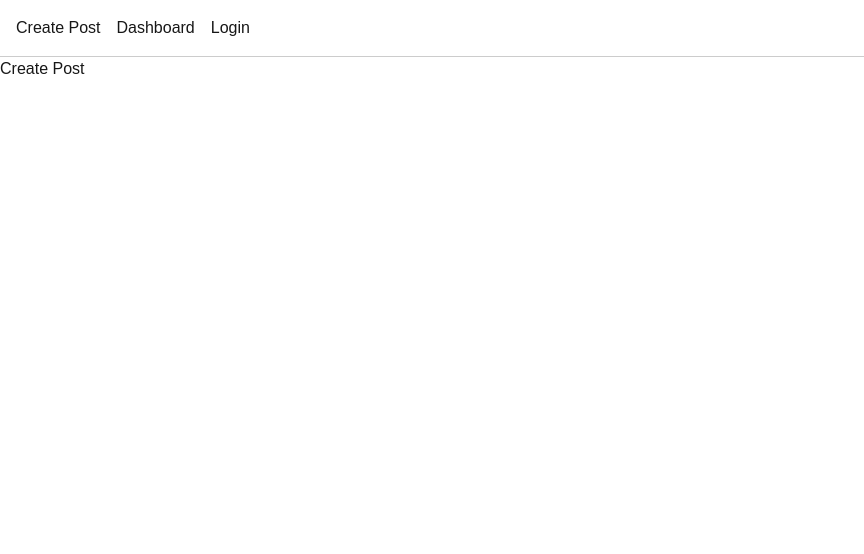
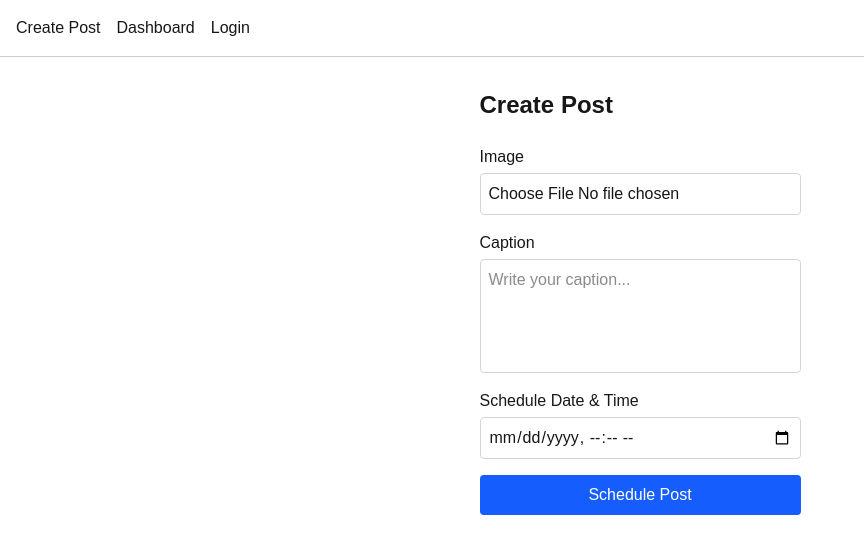
Before and after one commit to MuhammadKhuzaima12/social_scheduler, a Next.js app: page /createPost in a window 1280 px wide. Shown: the top 554 px of the page, without its empty margins (0-864 px from the left). Built offline with nearby package versions, Linux system fonts and the light colour scheme.

Commit message:
Day 2 - Create Post form with Tailwind

```diff
--- a/src/app/createPost/page.tsx
+++ b/src/app/createPost/page.tsx
@@ -1,7 +1,48 @@
+"use client"
+
+import { useState } from "react"
+
 export default function CreatePost() {
+  const [caption, setCaption] = useState("")
+  const [date, setDate] = useState("")
+  const [image, setImage] = useState<File | null>(null)
+
+  const handleSubmit = (e:  React.SyntheticEvent) => {
+    e.preventDefault()
+    console.log({ caption, date, image })
+    alert("Post Scheduled!")
+  }
+
   return (
-    <div className="">
-      <h1 className="">Create Post</h1>
+    <div className="p-8 max-w-lg mx-auto">
+      <h1 className="text-2xl font-bold mb-6">Create Post</h1>
+      <div className="flex flex-col gap-4">
+
+        <div className="flex flex-col gap-1">
+          <label className="font-medium">Image</label>
+          <input type="file" accept="image/*" onChange={(e) => setImage(e.target.files?.[0] || null)}
+            className="border border-gray-300 rounded p-2" />
+        </div>
+
+        <div className="flex flex-col gap-1">
+          <label className="font-medium">Caption</label>
+          <textarea value={caption} onChange={(e) => setCaption(e.target.value)} rows={4}
+            placeholder="Write your caption..."
+            className="border border-gray-300 rounded p-2 resize-none" />
+        </div>
+
+        <div className="flex flex-col gap-1">
+          <label className="font-medium">Schedule Date & Time</label>
+          <input type="datetime-local" value={date} onChange={(e) => setDate(e.target.value)}
+            className="border border-gray-300 rounded p-2" />
+        </div>
+
+        <button onClick={handleSubmit}
+          className="bg-blue-600 text-white py-2 rounded hover:bg-blue-700 transition">
+          Schedule Post
+        </button>
+
+      </div>
     </div>
-  );
+  )
 }
```
